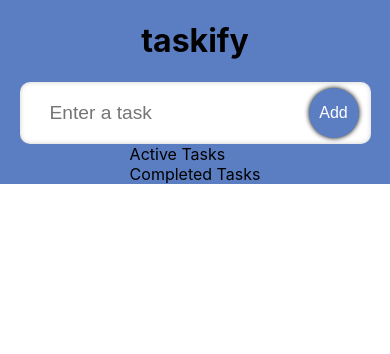
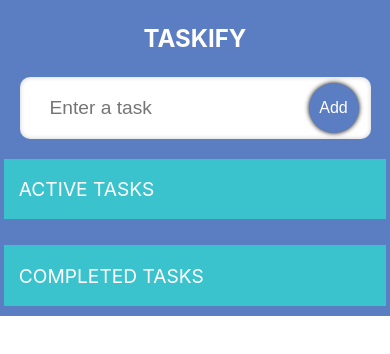
Before and after one commit to brightiortsor/taskify, a React (Create React App) app: page / in a window 390 px wide. Shown: the top 354 px of the page. Built offline with nearby package versions, Linux system fonts and the light colour scheme.

Commit message:
Added styles to the Tasks Dividers

```diff
--- a/src/App.css
+++ b/src/App.css
@@ -6,3 +6,119 @@
   align-items: center;
   background-color: #5b7dc2;
 }
+
+.heading {
+  font-size: 2.5rem;
+  margin: 1.5rem 0;
+color: white;
+z-index: 1;
+text-align: center;
+text-transform: uppercase;
+}
+
+.todos{
+  width: 47.5%;
+  display: flex;
+  flex-direction: column;
+  padding: 15px;
+  background-color: rgb(59,195,205);
+}
+
+.single-todo  {
+  display: flex;
+  border-radius: 5px;
+  padding: 10px;
+  margin-top: 15px;
+  background-image: url("https://img.freepik.com/free-photo/crumpled-yellow-paper-background-close-up_60487-2390.jpg?size=626&ext=jpg");
+  transition: 0.2s all;
+}
+
+.single-todo:hover {
+  transform: scale(1.02);
+  box-shadow: 0 0 5px black;
+}
+
+.todo-text {
+  flex: 1;
+  padding: 2px;
+  border: none;
+  font-size: 1.5rem;
+    color: gray;
+}
+
+.icon {
+  font-size: 1rem;
+  margin: 0 5px;
+  cursor: pointer;
+}
+
+.todo-single-text {
+  flex: 1;
+  padding: 5px;
+  border: none;
+  font-size: 1.2rem;
+  border-radius: 5px;
+}
+.todo-single-text:focus {
+  outline: 2px solid rgb(230, 230, 31);
+}
+
+.container {
+  display: flex;
+  justify-content: space-between;
+  align-items: flex-start;
+  width: 95%;
+  margin: 2rem 0 0 0;
+  gap: 1rem;
+}
+.active {
+}
+.todos-heading {
+  font-size: 1.2rem;
+  margin: .2rem 0;
+  color: white;
+  text-transform: uppercase;
+}
+
+.completed {
+
+}
+
+@media (max-width: 1100px) {
+  .todos {
+    width: 45%;
+  }
+}
+@media (max-width: 768px) {
+  .heading {
+    font-size: 1rem 0;
+    font-size: 1.5rem;
+  }
+  .input {
+    width: 90%
+  }
+  .todos {
+    width: 95%;
+    margin-bottom: 10px;
+  }
+  .container {
+    flex-direction: column;
+    width: 95%;
+  }
+}
+
+@media (max-width: 500px) {
+
+  .container {
+    flex-direction: column;
+    width: 95%;
+    margin: 15px 10px 0 0;
+  }
+}
+
+@media (max-width: 400px) {
+
+  .container {
+    margin: 20px 22px 0 10px;
+  }
+}
```
